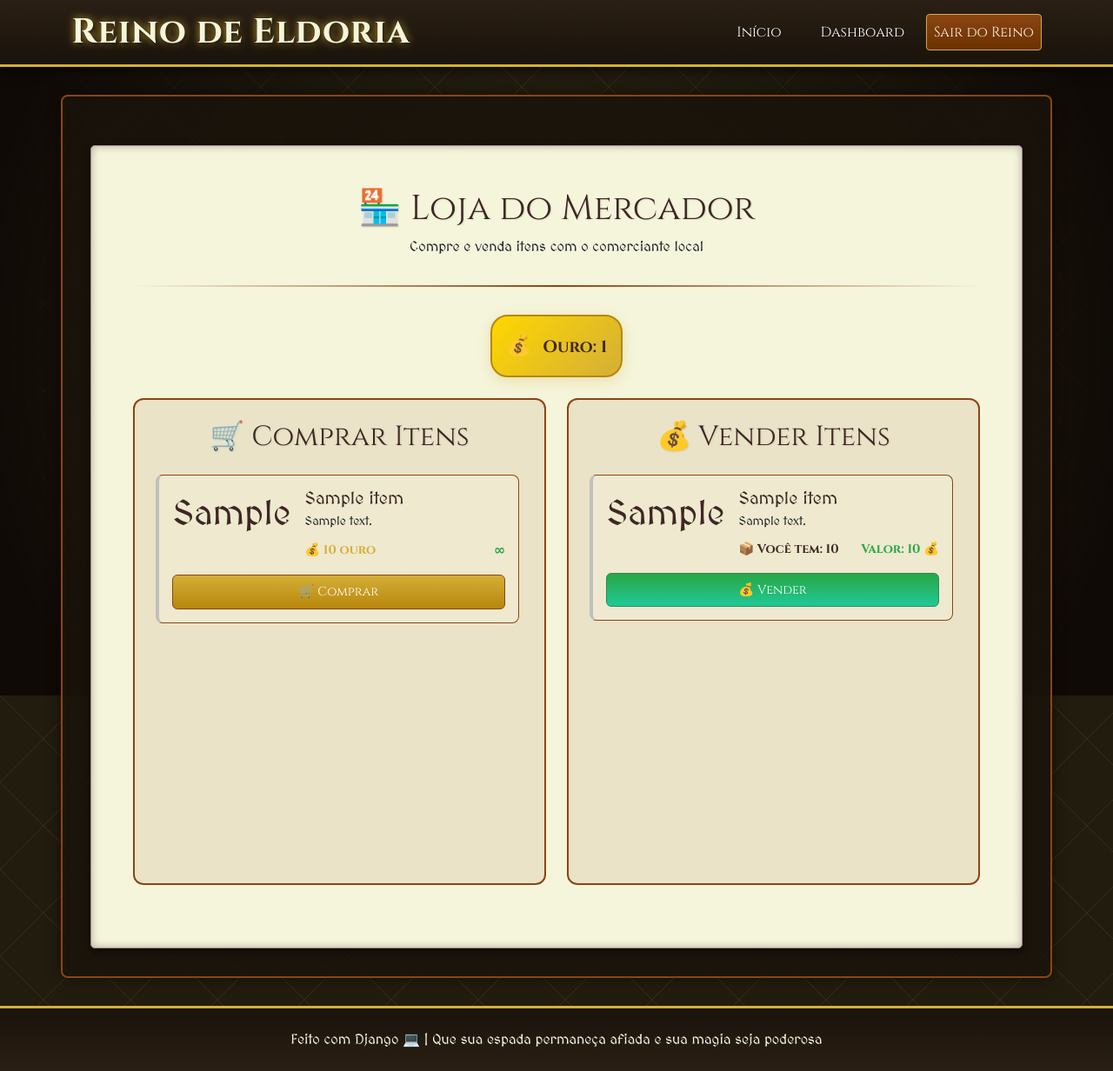
After one commit to kundlatsch/rpg, a Django app: page /items/store/ in a window 1280 px wide. The commit adds this page. Shown: the whole page at 87% size. Run offline with Django 5.2, Linux system fonts and the light colour scheme; a user stored in the database is signed in; tables that the repository leaves empty hold one stand-in row (values such as "Sample post").

Commit message:
Add store

```diff
--- a/app/items/admin.py
+++ b/app/items/admin.py
@@ -1,7 +1,8 @@
 from django.contrib import admin
-from .models import Item, Equipment, Consumable, Material, InventoryItem
+from .models import Item, Equipment, Consumable, Material, InventoryItem, StoreItem
 
 admin.site.register(Item)
 admin.site.register(Equipment)
 admin.site.register(Consumable)
 admin.site.register(InventoryItem)
+admin.site.register(StoreItem)
--- /dev/null
+++ b/app/items/templates/items/store.html
@@ -0,0 +1,414 @@
+{% extends "base.html" %}
+{% load static %}
+
+{% block content %}
+<div class="scroll-container p-4 p-md-5 mt-4">
+    <!-- Cabeçalho da loja -->
+    <div class="text-center mb-4">
+        <h1 class="store-title">
+            🏪 Loja do Mercador
+        </h1>
+        <p class="text-dark mb-0">Compre e venda itens com o comerciante local</p>
+    </div>
+
+    <div class="divider"></div>
+
+    <!-- Dinheiro do personagem -->
+    <div class="gold-display text-center mb-4">
+        <div class="gold-box p-3">
+            <span class="gold-icon">💰</span>
+            <span class="gold-text">Ouro: <strong>{{ character.gold }}</strong></span>
+        </div>
+    </div>
+
+    <div class="row mt-4">
+        <!-- Coluna da esquerda - Comprar itens -->
+        <div class="col-md-6 mb-4">
+            <div class="store-section p-4">
+                <h2 class="store-title text-center mb-4">🛒 Comprar Itens</h2>
+
+                <div class="item-list scrollable">
+                    {% for si in store_items %}
+                    <div class="store-item-card rarity-{{ si.item.rarity }}">
+                        <div class="d-flex align-items-start">
+                            <span class="item-emoji me-3">{{ si.item.emoji }}</span>
+                            <div class="flex-grow-1">
+                                <h5 class="mb-1">{{ si.item.name }}</h5>
+                                <p class="mb-1 text-dark small">{{ si.item.description }}</p>
+
+                                <div class="item-details">
+                                    <div class="price-info">
+                                        <span class="price-tag">💰 {{ si.buy_price }} ouro</span>
+                                    </div>
+                                    <div class="stock-info">
+                                        {% if si.unlimited %}
+                                            <span class="stock-unlimited">∞</span>
+                                        {% else %}
+                                            <span class="stock-limited">📦 Estoque: {{ si.stock }}</span>
+                                        {% endif %}
+                                    </div>
+                                </div>
+                            </div>
+                        </div>
+                        <div class="text-center mt-3">
+                            <button class="btn-buy" onclick="buyItem({{ si.id }})">
+                                🛒 Comprar
+                            </button>
+                        </div>
+                    </div>
+                    {% empty %}
+                    <div class="text-center text-dark mt-3">
+                        <p>Nenhum item disponível na loja.</p>
+                    </div>
+                    {% endfor %}
+                </div>
+            </div>
+        </div>
+
+        <!-- Coluna da direita - Vender itens -->
+        <div class="col-md-6 mb-4">
+            <div class="inventory-section p-4">
+                <h2 class="store-title text-center mb-4">💰 Vender Itens</h2>
+
+                <div class="item-list scrollable">
+                    {% for inv in inventory %}
+                    <div class="inventory-item-card rarity-{{ inv.item.rarity }}">
+                        <div class="d-flex align-items-start">
+                            <span class="item-emoji me-3">{{ inv.item.emoji }}</span>
+                            <div class="flex-grow-1">
+                                <h5 class="mb-1">{{ inv.item.name }}</h5>
+                                <p class="mb-1 text-dark small">{{ inv.item.description }}</p>
+
+                                <div class="item-details">
+                                    <div class="quantity-info">
+                                        <span class="quantity-tag">📦 Você tem: {{ inv.quantity }}</span>
+                                    </div>
+                                    <div class="sell-price-info">
+                                        <span class="sell-price">Valor: {{ inv.item.sell_price }} 💰</span>
+                                    </div>
+                                </div>
+                            </div>
+                        </div>
+                        <div class="text-center mt-3">
+                            <button class="btn-sell" onclick="sellItem({{ inv.item.id }})">
+                                💰 Vender
+                            </button>
+                        </div>
+                    </div>
+                    {% empty %}
+                    <div class="text-center text-dark mt-3">
+                        <p>Seu inventário está vazio.</p>
+                    </div>
+                    {% endfor %}
+                </div>
+            </div>
+        </div>
+    </div>
+</div>
+
+<style>
+    /* Estilos específicos para a página da loja */
+    .store-section, .inventory-section {
+        background: rgba(139, 69, 19, 0.1);
+        border-radius: 12px;
+        border: 2px solid #8B4513;
+        height: 70vh;
+    }
+
+    .gold-display {
+        margin: 2rem 0;
+    }
+
+    .gold-box {
+        background: linear-gradient(135deg, #FFD700, #D4AF37);
+        border: 2px solid #B8860B;
+        border-radius: 20px;
+        display: inline-block;
+        box-shadow: 0 4px 15px rgba(212, 175, 55, 0.3);
+    }
+
+    .gold-icon {
+        font-size: 1.5rem;
+        margin-right: 0.5rem;
+    }
+
+    .gold-text {
+        font-family: 'Cinzel', serif;
+        font-weight: bold;
+        color: #3E2723;
+        font-size: 1.2rem;
+    }
+
+    /* Cards de itens */
+    .store-item-card, .inventory-item-card {
+        background: rgba(245, 245, 220, 0.3);
+        border: 1px solid #8B4513;
+        border-radius: 8px;
+        padding: 15px;
+        margin-bottom: 15px;
+        transition: all 0.3s ease;
+    }
+
+    .store-item-card:hover, .inventory-item-card:hover {
+        background: rgba(245, 245, 220, 0.5);
+        transform: translateY(-2px);
+        box-shadow: 0 3px 10px rgba(0, 0, 0, 0.1);
+    }
+
+    /* Cores de raridade */
+    .store-item-card.rarity-common, .inventory-item-card.rarity-common {
+        border-left: 4px solid #C0C0C0;
+    }
+
+    .store-item-card.rarity-rare, .inventory-item-card.rarity-rare {
+        border-left: 4px solid #00FF00;
+    }
+
+    .store-item-card.rarity-epic, .inventory-item-card.rarity-epic {
+        border-left: 4px solid #800080;
+    }
+
+    .store-item-card.rarity-legendary, .inventory-item-card.rarity-legendary {
+        border-left: 4px solid #FFD700;
+    }
+
+    .item-emoji {
+        font-size: 2.5rem;
+    }
+
+    .item-list.scrollable {
+        max-height: 55vh;
+        overflow-y: auto;
+        padding-right: 5px;
+    }
+
+    /* Custom scrollbar */
+    .item-list.scrollable::-webkit-scrollbar {
+        width: 8px;
+    }
+
+    .item-list.scrollable::-webkit-scrollbar-track {
+        background: rgba(139, 69, 19, 0.1);
+        border-radius: 10px;
+    }
+
+    .item-list.scrollable::-webkit-scrollbar-thumb {
+        background: #8B4513;
+        border-radius: 10px;
+    }
+
+    /* Informações dos itens */
+    .item-details {
+        display: flex;
+        justify-content: space-between;
+        align-items: center;
+        margin-top: 10px;
+        flex-wrap: wrap;
+        gap: 10px;
+    }
+
+    .price-info, .stock-info, .quantity-info, .sell-price-info {
+        display: flex;
+        align-items: center;
+        gap: 5px;
+    }
+
+    .price-tag, .sell-price, .quantity-tag {
+        font-family: 'Cinzel', serif;
+        font-weight: bold;
+        font-size: 0.9rem;
+    }
+
+    .price-tag {
+        color: #D4AF37;
+    }
+
+    .sell-price {
+        color: #28a745;
+    }
+
+    .stock-unlimited {
+        color: #28a745;
+        font-weight: bold;
+    }
+
+    .stock-limited {
+        color: #3E2723;
+    }
+
+    .quantity-tag {
+        color: #3E2723;
+    }
+
+    /* Botões de ação */
+    .btn-buy {
+        background: linear-gradient(to bottom, #D4AF37, #B8860B);
+        border: 1px solid #8B4513;
+        color: white;
+        border-radius: 6px;
+        padding: 0.5rem 1rem;
+        font-family: 'Cinzel', serif;
+        font-size: 0.9rem;
+        transition: all 0.3s ease;
+        cursor: pointer;
+        width: 100%;
+    }
+
+    .btn-buy:hover {
+        background: linear-gradient(to bottom, #B8860B, #D4AF37);
+        box-shadow: 0 0 8px #D4AF37;
+        transform: translateY(-1px);
+    }
+
+    .btn-sell {
+        background: linear-gradient(to bottom, #28a745, #20c997);
+        border: 1px solid #2E8B57;
+        color: white;
+        border-radius: 6px;
+        padding: 0.5rem 1rem;
+        font-family: 'Cinzel', serif;
+        font-size: 0.9rem;
+        transition: all 0.3s ease;
+        cursor: pointer;
+        width: 100%;
+    }
+
+    .btn-sell:hover {
+        background: linear-gradient(to bottom, #20c997, #28a745);
+        box-shadow: 0 0 8px #2E8B57;
+        transform: translateY(-1px);
+    }
+
+    /* Responsividade */
+    @media (max-width: 768px) {
+        .item-details {
+            flex-direction: column;
+            align-items: flex-start;
+        }
+
+        .store-section, .inventory-section {
+            height: auto;
+            max-height: 70vh;
+        }
+
+        .item-emoji {
+            font-size: 2rem;
+        }
+    }
+
+    /* Melhorias para textos */
+    .store-title {
+        font-family: 'Cinzel', serif;
+        color: #3E2723;
+        text-shadow: 1px 1px 2px rgba(0,0,0,0.1);
+    }
+
+    .divider {
+        height: 2px;
+        background: linear-gradient(to right, transparent, #8B4513, transparent);
+        margin: 2rem 0;
+    }
+</style>
+
+<script>
+function getCookie(name) {
+    let cookieValue = null;
+    if (document.cookie && document.cookie !== '') {
+        const cookies = document.cookie.split(';');
+        for (let cookie of cookies) {
+            cookie = cookie.trim();
+            if (cookie.startsWith(name + '=')) {
+                cookieValue = decodeURIComponent(cookie.substring(name.length + 1));
+                break;
+            }
+        }
+    }
+    return cookieValue;
+}
+
+const csrftoken = getCookie('csrftoken');
+
+function buyItem(storeItemId) {
+    if (!confirm('Deseja comprar este item?')) return;
+
+    fetch("/items/store/buy/", {
+        method: "POST",
+        headers: {
+            "Content-Type": "application/json",
+            "X-CSRFToken": csrftoken
+        },
+        body: JSON.stringify({
+            store_item_id: storeItemId,
+            quantity: 1
+        })
+    }).then(r => r.json()).then(data => {
+        if (data.success) {
+            showNotification('success', data.message || 'Item comprado com sucesso!');
+            setTimeout(() => location.reload(), 1000);
+        } else {
+            showNotification('error', data.error || 'Erro ao comprar item');
+        }
+    }).catch(error => {
+        showNotification('error', 'Erro de conexão');
+    });
+}
+
+function sellItem(itemId) {
+    if (!confirm('Deseja vender este item?')) return;
+
+    fetch("/items/store/sell/", {
+        method: "POST",
+        headers: {
+            "Content-Type": "application/json",
+            "X-CSRFToken": csrftoken
+        },
+        body: JSON.stringify({
+            item_id: itemId,
+            quantity: 1
+        })
+    }).then(r => r.json()).then(data => {
+        if (data.success) {
+            showNotification('success', data.message || 'Item vendido com sucesso!');
+            setTimeout(() => location.reload(), 1000);
+        } else {
+            showNotification('error', data.error || 'Erro ao vender item');
+        }
+    }).catch(error => {
+        showNotification('error', 'Erro de conexão');
+    });
+}
+
+function showNotification(type, message) {
+    // Criar elemento de notificação
+    const notification = document.createElement('div');
+    notification.style.cssText = `
+        position: fixed;
+        top: 20px;
+        right: 20px;
+        padding: 15px 20px;
+        border-radius: 8px;
+        color: white;
+        font-family: 'Cinzel', serif;
+        font-weight: bold;
+        z-index: 1000;
+        opacity: 0;
+        transition: opacity 0.3s ease;
+        ${type === 'success' ? 'background: linear-gradient(135deg, #28a745, #20c997);' : ''}
+        ${type === 'error' ? 'background: linear-gradient(135deg, #dc3545, #c82333);' : ''}
+    `;
+    notification.textContent = message;
+
+    document.body.appendChild(notification);
+
+    // Animação de entrada
+    setTimeout(() => notification.style.opacity = '1', 100);
+
+    // Remover após 3 segundos
+    setTimeout(() => {
+        notification.style.opacity = '0';
+        setTimeout(() => document.body.removeChild(notification), 300);
+    }, 3000);
+}
+</script>
+
+{% endblock %}
--- a/app/items/urls.py
+++ b/app/items/urls.py
@@ -1,5 +1,5 @@
 from django.urls import path
-from .views import inventory_view, equip_item, market_view, buy_item, sell_item, cancel_listing
+from .views import inventory_view, equip_item, market_view, buy_item, sell_item, cancel_listing, store_view, store_buy, store_sell
 
 urlpatterns = [
     path('inventory/', inventory_view, name='inventory'),
@@ -8,5 +8,7 @@ urlpatterns = [
     path("market/buy/", buy_item, name="buy_item"),
     path("market/cancel/", cancel_listing, name="cancel_listing"),
     path("market/sell/", sell_item, name="sell_item"),
-
+    path("store/", store_view, name="store"),
+    path("store/buy/", store_buy, name="store_buy"),
+    path("store/sell/", store_sell, name="store_sell"),
 ]
--- a/app/items/views.py
+++ b/app/items/views.py
@@ -1,5 +1,5 @@
 from django.shortcuts import render, get_object_or_404, redirect
-from .models import InventoryItem, Equipment, MarketListing
+from .models import InventoryItem, Equipment, MarketListing, StoreItem
 from django.contrib.auth.decorators import login_required
 from django.contrib import messages
 from character.models import Character
@@ -12,7 +12,7 @@ import logging
 logger = logging.getLogger(__name__)
 
 #########################
-###      INVENTORY    ###
+###     INVENTORY     ###
 #########################
 
 @login_required
@@ -349,3 +349,129 @@ def market_view(request):
             "market_consumables": market_consumables,
         },
     )
+
+#########################
+###       STORE        ###
+#########################
+
+@login_required
+def store_view(request):
+    """
+    Página da loja NPC
+    """
+    store_items = StoreItem.objects.select_related("item").all()
+    character = request.user.character
+
+    inventory = InventoryItem.objects.filter(character=character).select_related("item")
+
+    return render(
+        request,
+        "items/store.html",
+        {
+            "character": character,
+            "store_items": store_items,
+            "inventory": inventory,
+        },
+    )
+
+
+@login_required
+@require_POST
+def store_buy(request):
+    """
+    Comprar item da loja NPC
+    """
+    try:
+        data = json.loads(request.body)
+    except:
+        return JsonResponse({"success": False, "error": "JSON inválido"}, status=400)
+
+    store_item_id = data.get("store_item_id")
+    quantity = data.get("quantity")
+
+    if not store_item_id or not quantity:
+        return JsonResponse({"success": False, "error": "Dados incompletos"}, status=400)
+
+    try:
+        store_item = StoreItem.objects.select_related("item").get(id=store_item_id)
+    except StoreItem.DoesNotExist:
+        return JsonResponse({"success": False, "error": "Item inexistente"}, status=404)
+
+    character = request.user.character
+    total_cost = store_item.buy_price * quantity
+
+    if character.gold < total_cost:
+        return JsonResponse({"success": False, "error": "Ouro insuficiente"}, status=400)
+
+    # Se a loja não tem estoque infinito, verifica
+    if not store_item.unlimited and store_item.stock < quantity:
+        return JsonResponse({"success": False, "error": "Loja sem estoque suficiente"}, status=400)
+
+    # Comprar
+    character.gold -= total_cost
+    character.save()
+
+    # Dar item ao personagem
+    inv, created = InventoryItem.objects.get_or_create(
+        character=character,
+        item=store_item.item,
+        defaults={"quantity": 0},
+    )
+    inv.quantity += quantity
+    inv.save()
+
+    # Reduz estoque da loja
+    if not store_item.unlimited:
+        store_item.stock -= quantity
+        store_item.save()
+
+    return JsonResponse({"success": True, "message": "Compra realizada!"})
+
+
+@login_required
+@require_POST
+def store_sell(request):
+    try:
+        data = json.loads(request.body)
+        item_id = data.get("item_id")
+        quantity = data.get("quantity")
+    except:
+        return JsonResponse({"success": False, "error": "JSON inválido"}, status=400)
+
+    if not item_id or not quantity:
+        return JsonResponse({"success": False, "error": "Parâmetros faltando"}, status=400)
+
+    if quantity <= 0:
+        return JsonResponse({"success": False, "error": "Quantidade inválida"}, status=400)
+
+    character = request.user.character
+
+    # Item no inventário
+    try:
+        inv_item = InventoryItem.objects.get(character=character, item_id=item_id)
+    except InventoryItem.DoesNotExist:
+        return JsonResponse({"success": False, "error": "Item não existe no inventário"}, status=400)
+
+    if inv_item.quantity < quantity:
+        return JsonResponse({"success": False, "error": "Quantidade insuficiente"}, status=400)
+
+    # Calcula preço
+    item_price = inv_item.item.sell_price
+    total_gold = item_price * quantity
+
+    # Dá o ouro
+    character.gold += total_gold
+    character.save()
+
+    # Remove item
+    inv_item.quantity -= quantity
+    if inv_item.quantity <= 0:
+        inv_item.delete()
+    else:
+        inv_item.save()
+
+    return JsonResponse({
+        "success": True,
+        "message": f"Você vendeu {quantity}x {inv_item.item.name} por {total_gold} gold!",
+        "gold_gained": total_gold
+    })
--- a/app/templates/base.html
+++ b/app/templates/base.html
@@ -43,6 +43,15 @@
             font-weight: 700;
             text-shadow: 2px 2px 4px rgba(0, 0, 0, 0.7), 0 0 10px var(--color-secondary);
             letter-spacing: 1px;
+        }
+
+        .fantasy-title a {
+            all: unset;           /* remove todo estilo padrão do a */
+            cursor: pointer;      /* deixa clicável novamente */
+        }
+
+        .fantasy-title a:hover {
+            text-decoration: underline; /* opcional, se quiser feedback visual */
         }
 
         .fantasy-header {
@@ -198,7 +207,7 @@
 
     <header class="fantasy-header">
         <div class="container d-flex justify-content-between align-items-center">
-            <h1 class="fantasy-title mb-0">Reino de Eldoria</h1>
+            <h1 class="fantasy-title mb-0"><a href="/dashboard/">Reino de Eldoria</a></h1>
             <nav class="fantasy-nav">
                 <a class="text-white" href="/">Início</a>
 
```
Also changed, not shown: app/items/constants.py (+13 -0 lines), app/items/models.py (+20 -1 lines), app/tasks/templates/game/dashboard.html (+15 -1 lines), app/items/migrations/0006_storeitem.py (added), app/items/migrations/0007_remove_storeitem_sell_price.py (added).
